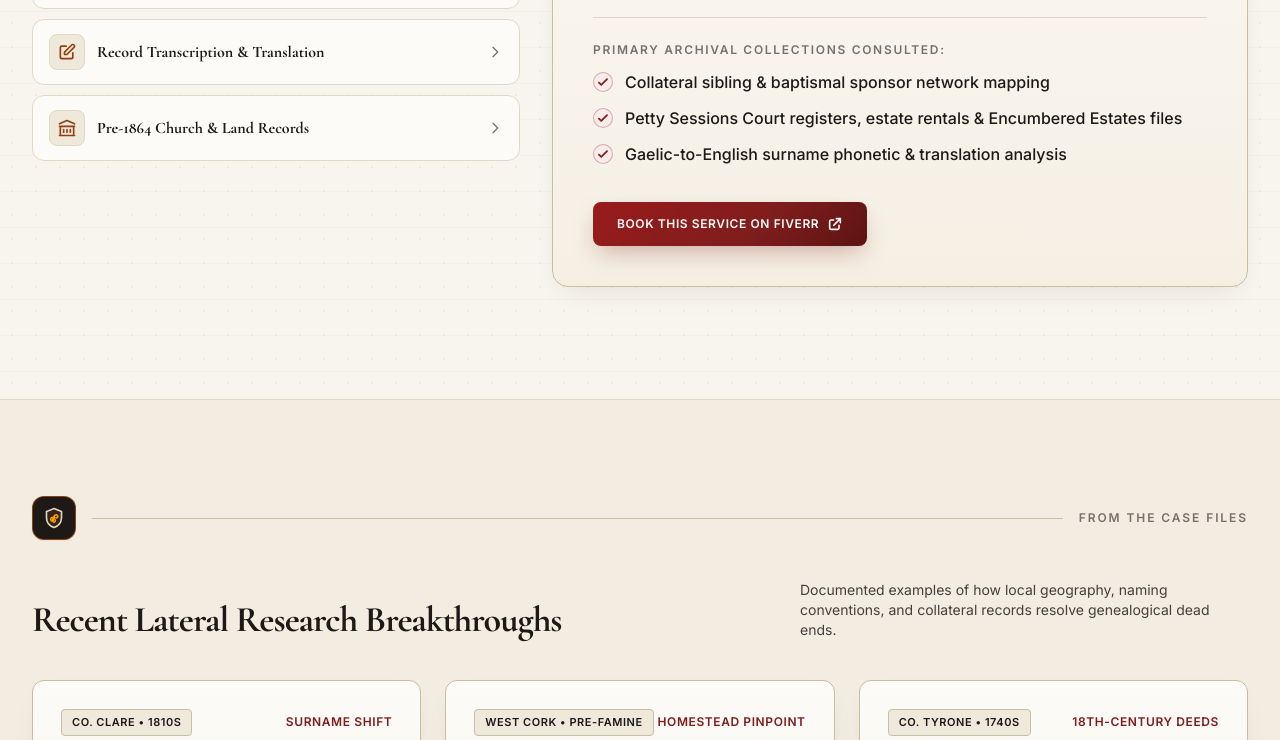
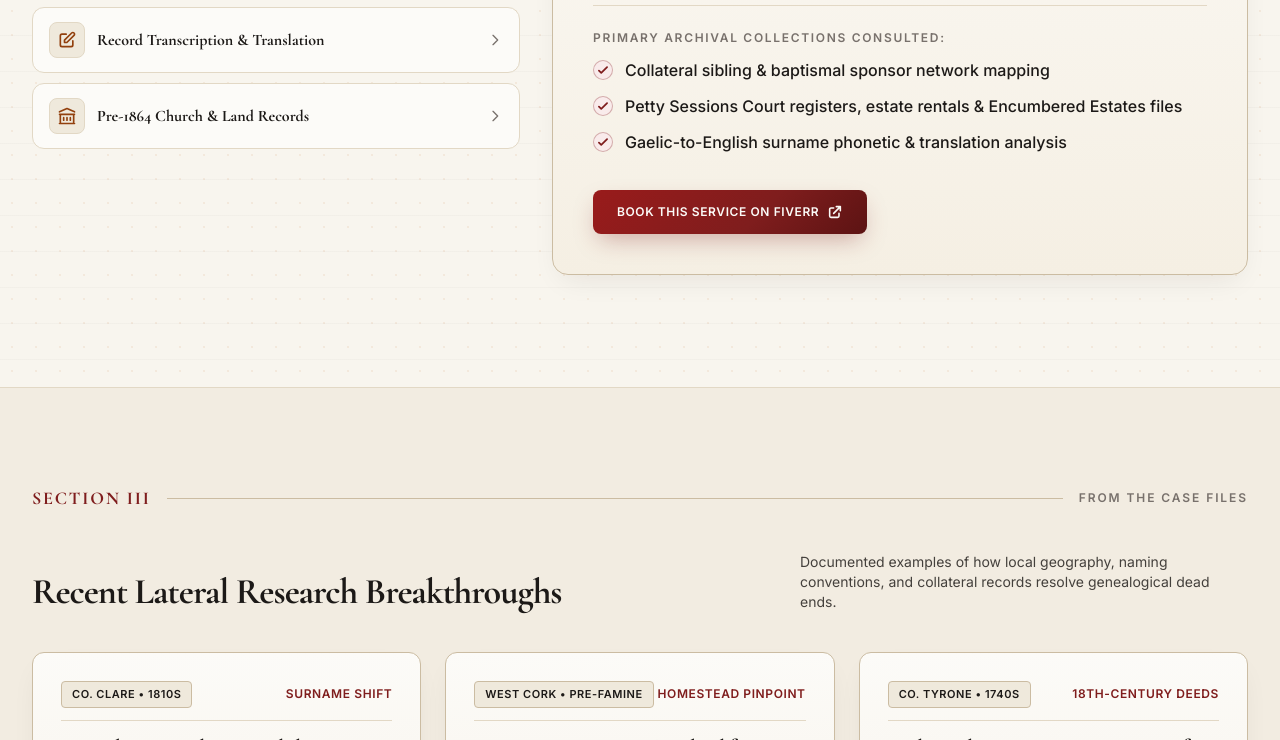
Before and after one commit to seanobriain/seanobriain.github.io, a plain HTML site: page index.html in a window 1280 px wide. Shown: the part 2508-3248 px from the top of the page. Drawn offline with nearby package versions, Linux system fonts and the light colour scheme.

Commit message:
Update index.html

```diff
--- a/index.html
+++ b/index.html
@@ -326,7 +326,6 @@
 
             <!-- Roman Numeral Section Marker -->
             <div class="flex items-center gap-4 mb-10">
-                <span class="font-serif font-bold text-lg text-wax-800 tracking-widest">SECTION I</span>
                 <div class="h-px bg-vellum-400 flex-1"></div>
                 <span class="text-xs font-semibold uppercase tracking-[0.16em] text-ink-500">Biography &amp; Methodology</span>
             </div>
@@ -492,21 +491,9 @@
     <section id="breakthroughs" class="py-20 lg:py-24 bg-vellum-200/70">
         <div class="max-w-7xl mx-auto px-4 sm:px-6 lg:px-8">
 
-            <!-- Roman Numeral Section III Marker -->
+
             <div class="flex items-center gap-4 mb-10">
-                <!-- <span class="font-serif font-bold text-lg text-wax-800 tracking-widest">SECTION III</span>-->
-
-                    <div class="w-10 h-10 sm:w-11 sm:h-11 rounded-xl bg-ink-900 border border-brass-600/70 flex items-center justify-center shadow-sm group-hover:border-wax-800 transition-all shrink-0">
-                        <svg class="w-6 h-6" viewBox="0 0 24 24" fill="none">
-                            <path d="M12 2.5L19.5 5.5V11.8C19.5 16.4 16.3 20.1 12 21.5C7.7 20.1 4.5 16.4 4.5 11.8V5.5L12 2.5Z" stroke="#E2D8C5" stroke-width="1.6" fill="rgba(180, 83, 9, 0.18)"/>
-                            <circle cx="12" cy="11.8" r="1.4" fill="#F59E0B"/>
-                            <path d="M12 11.8C12 9.6 13.7 8 15.2 9.1C16.5 10.1 15.7 12.1 14 11.8" stroke="#F59E0B" stroke-width="1.6" stroke-linecap="round"/>
-                            <path d="M12 11.8C10.1 12.9 9.5 15.1 11.2 15.9C12.7 16.6 14.1 14.9 13 13.5" stroke="#F59E0B" stroke-width="1.6" stroke-linecap="round"/>
-                            <path d="M12 11.8C10.1 10.7 8.4 11.8 8.7 13.6C9 15.2 11.1 15.4 11.6 13.7" stroke="#F59E0B" stroke-width="1.6" stroke-linecap="round"/>
-                        </svg>
-                    </div>
-
-
+                <span class="font-serif font-bold text-lg text-wax-800 tracking-widest">SECTION III</span>
                 <div class="h-px bg-vellum-400 flex-1"></div>
                 <span class="text-xs font-semibold uppercase tracking-[0.16em] text-ink-500">From the Case Files</span>
             </div>
```
